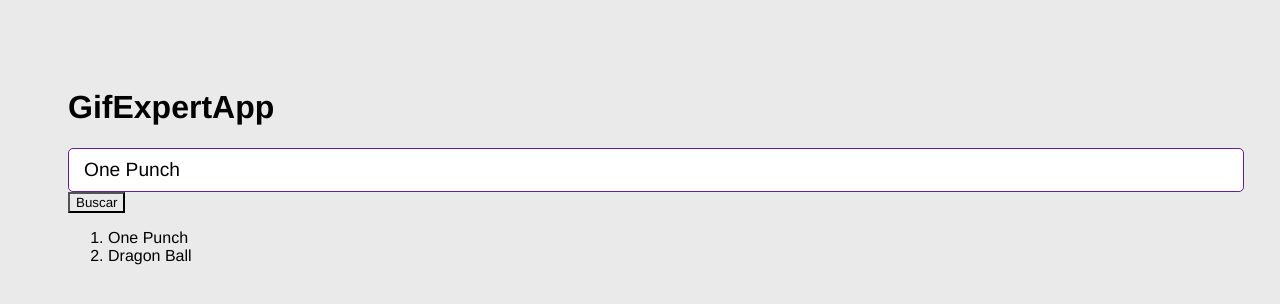
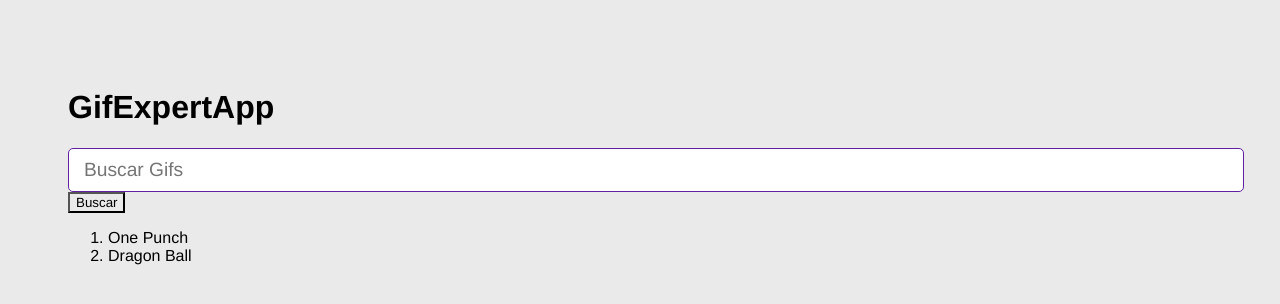
Before and after one commit to antoniozafra/aprendiendo-react, a React (Vite) app in the folder gif-expert-app/: page / in a window 1280 px wide. Shown: the top 304 px of the page. Built offline with nearby package versions, Linux system fonts and the light colour scheme.

Commit message:
78. Comuinicacion entre componentes

```diff
--- a/gif-expert-app/src/GifExpertApp.jsx
+++ b/gif-expert-app/src/GifExpertApp.jsx
@@ -8,8 +8,8 @@
 
     const onAddCategory = () => {
 
-    // setCategories([...categories, "Valorant"]);
-    setCategories(cat => [...cat, 'Valorant']);
+        // setCategories([...categories, "Valorant"]);
+        setCategories(cat => [...cat, 'Valorant']);
 
     }
 
@@ -19,7 +19,7 @@
         <h1>GifExpertApp</h1>
 
         {/* INPUT */}
-        <AddCategory/>
+        <AddCategory setCategories={setCategories} />
 
         {/* LISTADO DE GIF */}
         <ol>
--- a/gif-expert-app/src/components/AddCategory.jsx
+++ b/gif-expert-app/src/components/AddCategory.jsx
@@ -1,8 +1,9 @@
 import React, { useState } from 'react'
 
-const AddCategory = () => {
 
-    const [inputValue, setInputValue] = useState('One Punch');
+const AddCategory = ({setCategories}) => {
+
+    const [inputValue, setInputValue] = useState('');
 
     const onInputChange = ({target}) => {
 
@@ -10,11 +11,11 @@
     }
 
     const onSubmitForm =  (event) => {
+        event.preventDefault();
+        if(inputValue.trim().length <= 1) return;
 
-        event.preventDefault();
-
-        console.log(inputValue);
-
+        setCategories( categories =>  [inputValue, ...categories] );
+        setInputValue('');
     }
 
   return (
```
